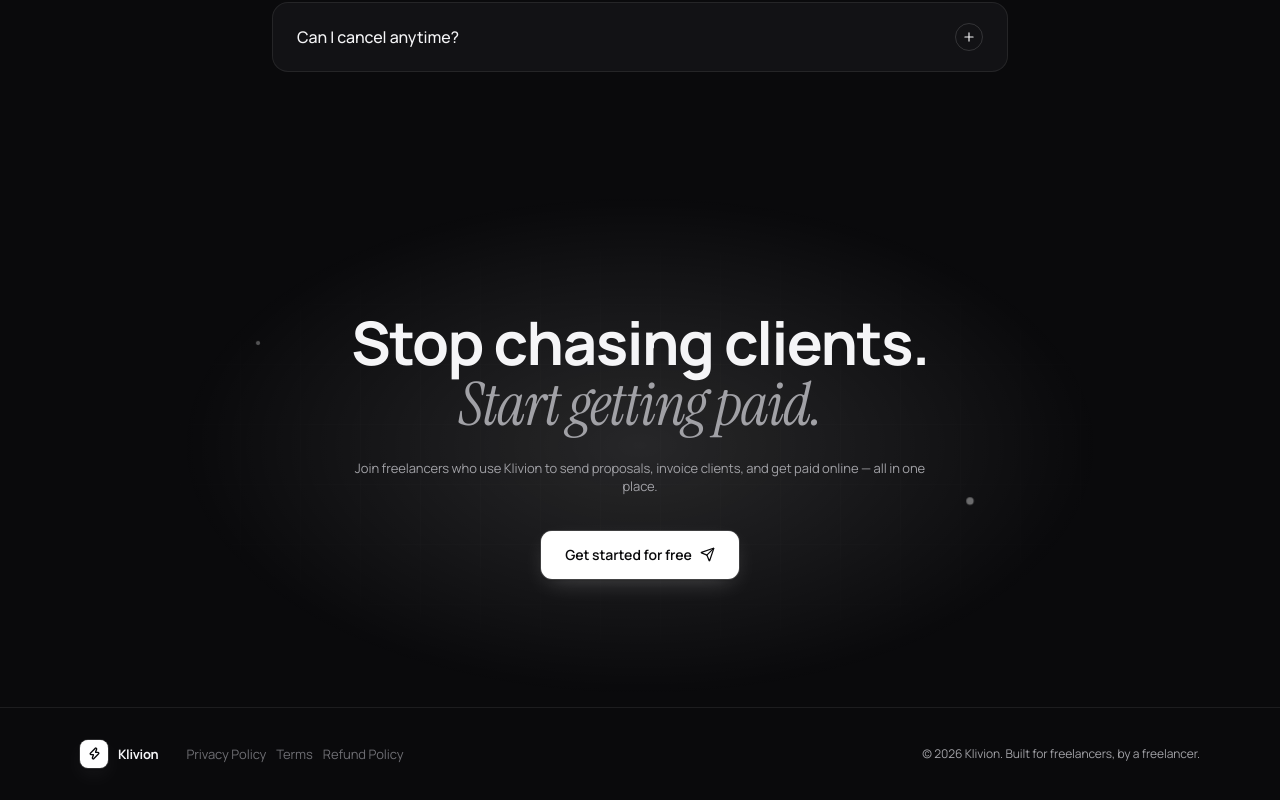
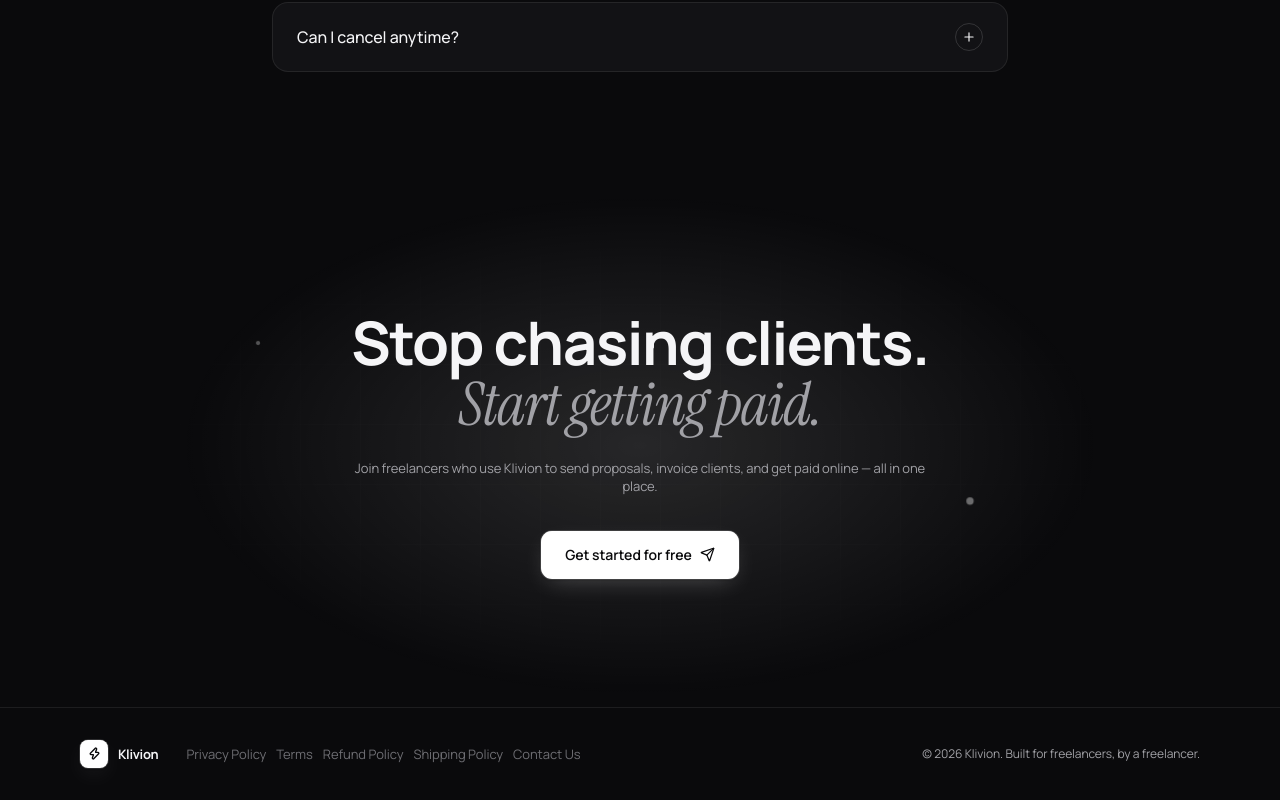
Before and after one commit to KrishnaThakur10/klivion, a Next.js app: page / in a window 1280 px wide. Shown: the part 5195-5995 px from the top of the page. Built offline with nearby package versions, Linux system fonts and the light colour scheme.

Commit message:
feat: add Shipping Policy and Contact Us links to the footer

```diff
--- a/app/page.tsx
+++ b/app/page.tsx
@@ -585,6 +585,12 @@ function Footer() {
             <Link href="/refund-policy" style={{ fontFamily: "Manrope, sans-serif", fontSize: "13px", color: "#6e6e73", textDecoration: "none" }}>
               Refund Policy
             </Link>
+            <Link href="/shipping-policy" style={{ fontFamily: "Manrope, sans-serif", fontSize: "13px", color: "#6e6e73", textDecoration: "none" }}>
+              Shipping Policy
+            </Link>
+            <Link href="/contact" style={{ fontFamily: "Manrope, sans-serif", fontSize: "13px", color: "#6e6e73", textDecoration: "none" }}>
+              Contact Us
+            </Link>
           </div>
         </div>
         <p className="text-xs text-muted-foreground">
```
